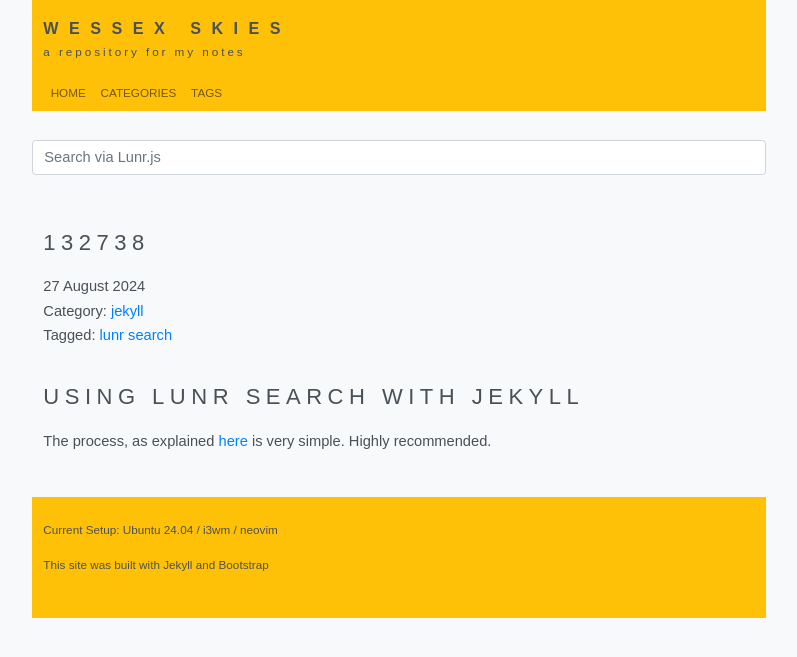
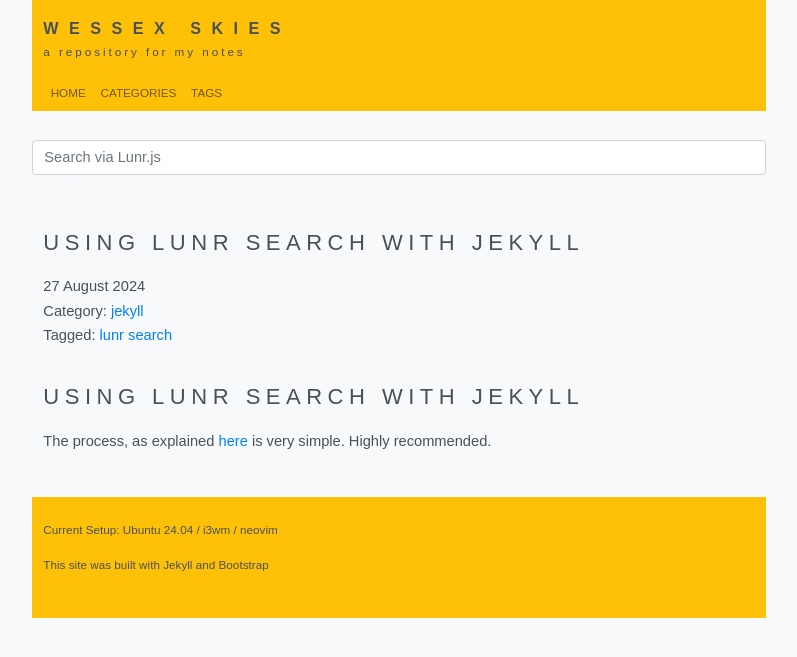
Before and after one commit to Wessex-Skies/wessex-skies.github.io, a Jekyll site: the page built from _posts/2024-08-27-132738.md, in a window 1280 px wide. Shown: the top 657 px of the page, without its empty margins (241-1038 px from the left). Built offline with Jekyll 4.4.1, drawn with Linux system fonts in a browser that asks for light colours; some web fonts are replaced.

Commit message:
automated: 2024-08-27-1343

```diff
--- a/_layouts/post.html
+++ b/_layouts/post.html
@@ -4,7 +4,7 @@ layout: default
 <div id="post" class="main">
     <div class="container-fluid">
 
-        {% if page.title %}<h1>{{ page.title }}</h1>{% endif %}
+        <h1>{{ page.title }}</h1>
 
         <p class="post-meta">
             <span>
--- a/_posts/2024-08-27-132738.md
+++ b/_posts/2024-08-27-132738.md
@@ -1,4 +1,5 @@
 ---
+title: Using Lunr Search With Jekyll
 date: 2024-08-27
 uid: 20240827132738
 categories: jekyll
```
